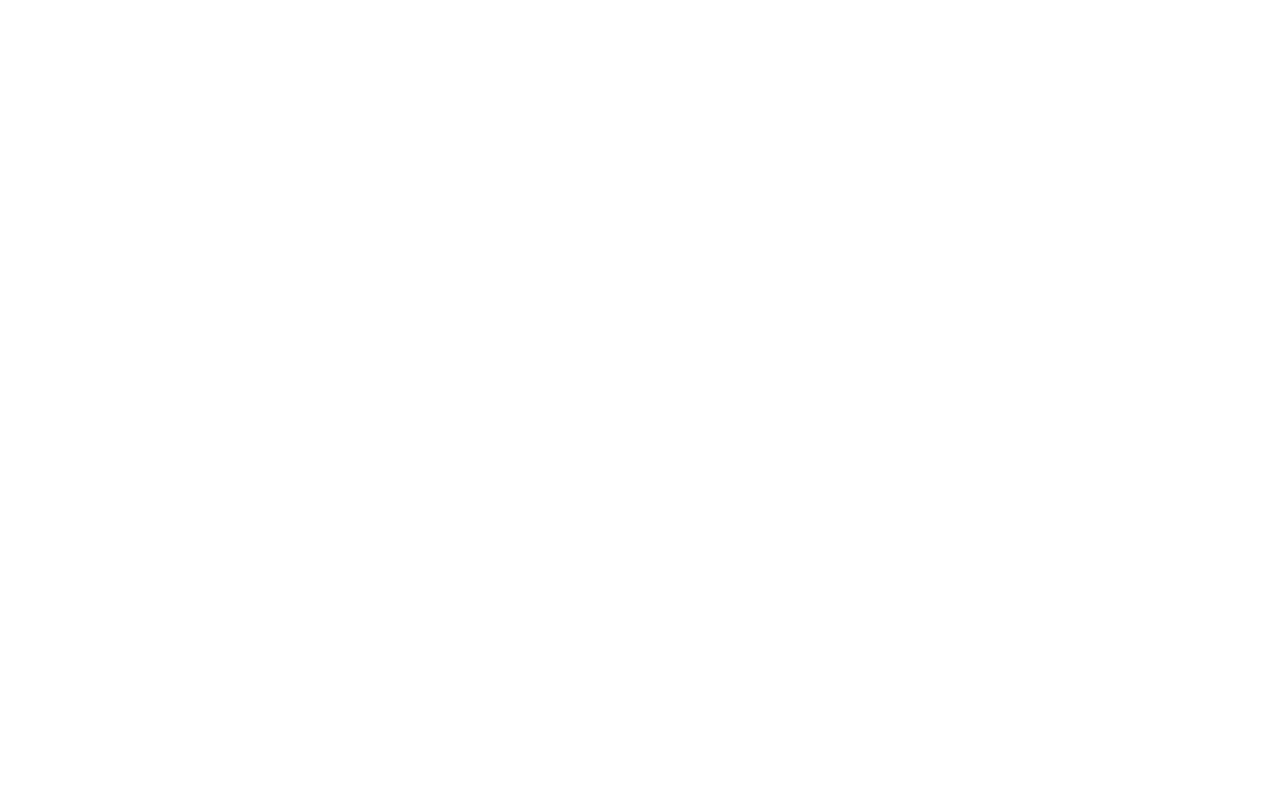
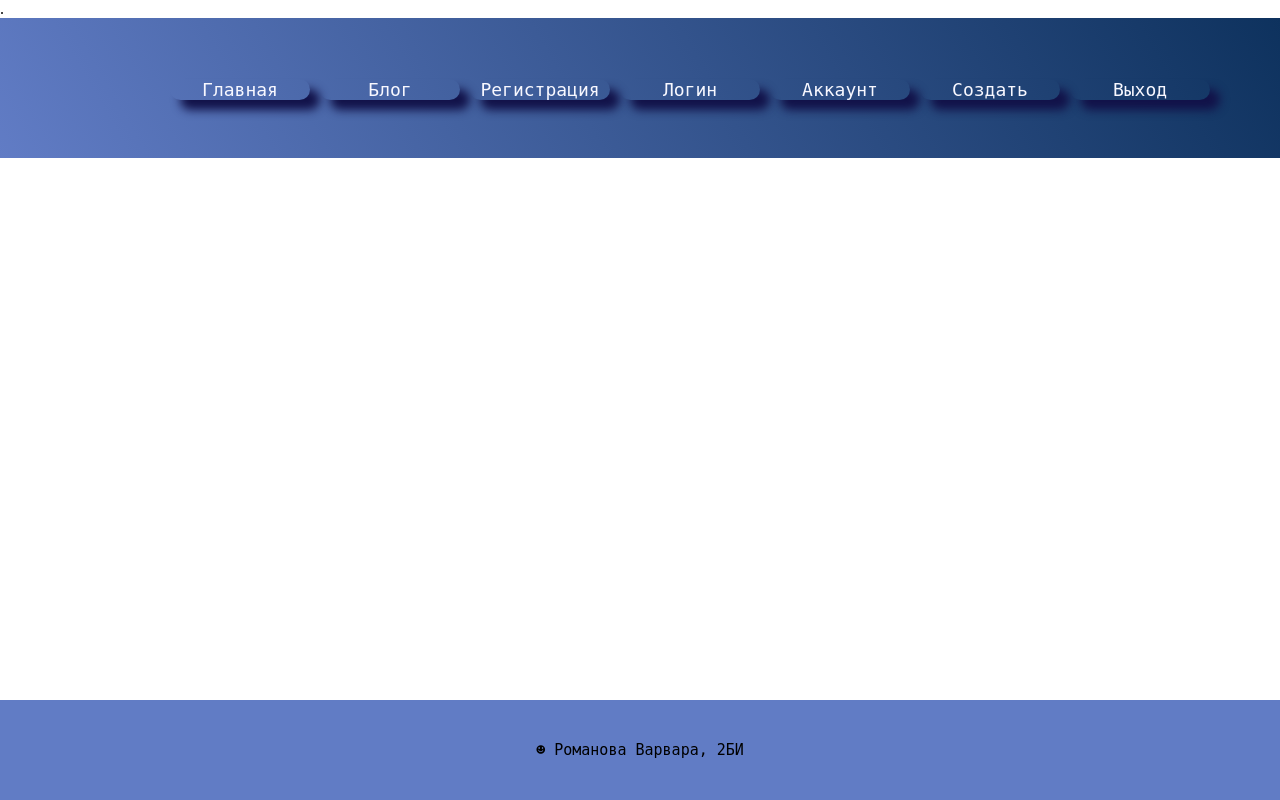
Before and after one commit to taymopson/flask_blog, a Flask app: page / in a window 1280 px wide. Before the commit the page is empty. Run offline with Flask 3, Linux system fonts and the light colour scheme.

Commit message:
add_main_menu

```diff
--- a/static/css/style.css
+++ b/static/css/style.css
@@ -1,3 +1,75 @@
-h1{
-    color: red;
+*{
+    margin: 0;
+    padding: 0;
 }
+
+html, body{
+    height: 100%;
+}
+
+
+/* MAIN MENU */
+.header{
+    height: 140px;
+    background-image: linear-gradient(60deg, #617cc5 0%, #0e325e 100%);
+}
+
+.main_menu{
+    display: flex;
+    justify-content: flex-end;
+    padding-right: 60px;
+}
+
+.main_menu a{
+    text-decoration: none;
+    color: ghostwhite;
+    font-weight: 400;
+}
+
+.main_menu li{
+    list-style: none;
+    margin-right: 10px;
+    width: 140px;
+    margin-top: 5%;
+    box-shadow: 10px 10px 10px #121249;
+    font-family: Monospace;
+    border-radius: 100px;
+    text-align: center;
+}
+
+.main_menu li:hover{
+    transition-duration: 1s;
+    box-shadow: 4 px 5 px 50px grey;
+}
+
+.main_menu p{
+    font-size: 18px;
+}
+
+/* WRAPPER */
+.wrapper{
+    display: flex;
+    flex-direction: column;
+    height: 100%;
+}
+
+/* CONTENT */
+
+.content{
+    width: 60%;
+    margin: 100px auto 0;
+    flex: 1 0 auto;
+}
+
+/* FOOTER */
+.footer{
+    background-color: #617cc5;
+    flex: 0 0 auto;
+    width: 100%;
+    height: 100px;
+    display: flex;
+    justify-content: center;
+    align-items: center;
+    font-size: 15px;
+    font-family: Monospace;
+}
--- a/templates/layout.html
+++ b/templates/layout.html
@@ -21,7 +21,19 @@
 
 <div class="wrapper">
 {% block menu %}
+.<header class="header">
 
+    <ul class="main_menu">
+        <li><a href="#"><p>Главная</p></a></li>
+        <li><a href="#"><p>Блог</p></a></li>
+        <li><a href="#"><p>Регистрация</p></a></li>
+        <li><a href="#"><p>Логин</p></a></li>
+        <li><a href="#"><p>Аккаунт</p></a></li>
+        <li><a href="#"><p>Создать</p></a></li>
+        <li><a href="#"><p>Выход</p></a></li>
+    </ul>
+
+</header>
 {% endblock menu %}
 
 
@@ -31,13 +43,17 @@
 
 
 {% block main_page %}
+    <div class="content">
 
+    </div>
 {% endblock main_page %}
 
 
 
 {% block footer %}
-
+    <div class="footer">
+        &#9787; Романова Варвара, 2БИ
+    </div>
 {% endblock footer %}
 </div>
 </body>
```
